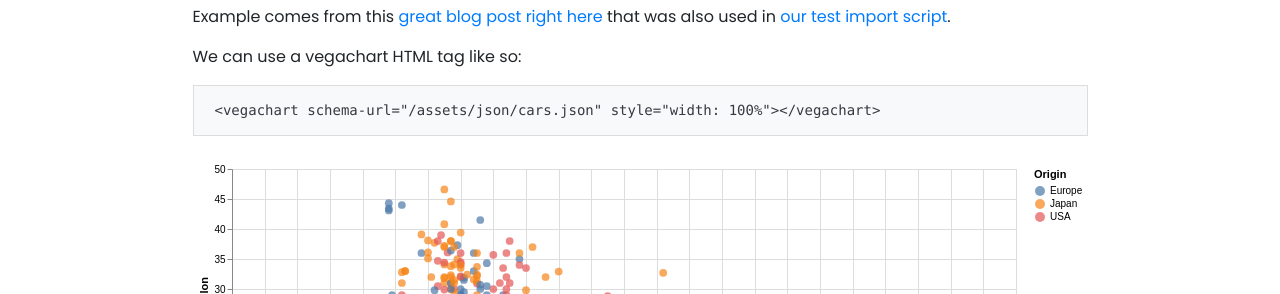
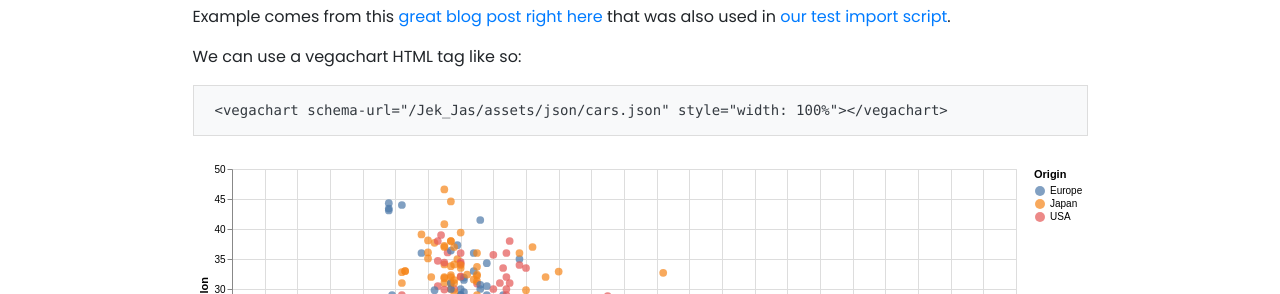
Before and after one commit to JasMehta1/Jek_Jas, a Jekyll site: the page built from _projects/1_Vega_lite_project.md, in a window 1280 px wide. Shown: the part 205-499 px from the top of the page. Built offline with Jekyll 4.4.1, drawn with Linux system fonts in a browser that asks for light colours; nearby versions of some CDN libraries.

Commit message:
Update _config.yml

```diff
--- a/_config.yml
+++ b/_config.yml
@@ -8,9 +8,9 @@
 title               : IS445 Jekyll Template
 description         : >-
                       I am definitely not a corgi!
-baseurl             : ""   # Change to empty quotes if you are hosting your site at <your-username>.github.io directly,
+baseurl             : /Jek_Jas   # Change to empty quotes if you are hosting your site at <your-username>.github.io directly,
 #                                             otherwise will be hosted at <your-username>.github.io/{{base_url}}
-repository          :                     # Change to <your-username> for github OR, if that doesn't work <your-username>/<your-username>.github.io (or remove it if you don't need remote projects) -- for example, I would put "jnaiman" without the quotes after the ":" here
+repository          :   "https://jasmehta1.github.io/"                  # Change to <your-username> for github OR, if that doesn't work <your-username>/<your-username>.github.io (or remove it if you don't need remote projects) -- for example, I would put "jnaiman" without the quotes after the ":" here
 open_new_tab        : false                             # Opens external URLs in new tab (works for posts, projects and navbar only)
 
 
```
